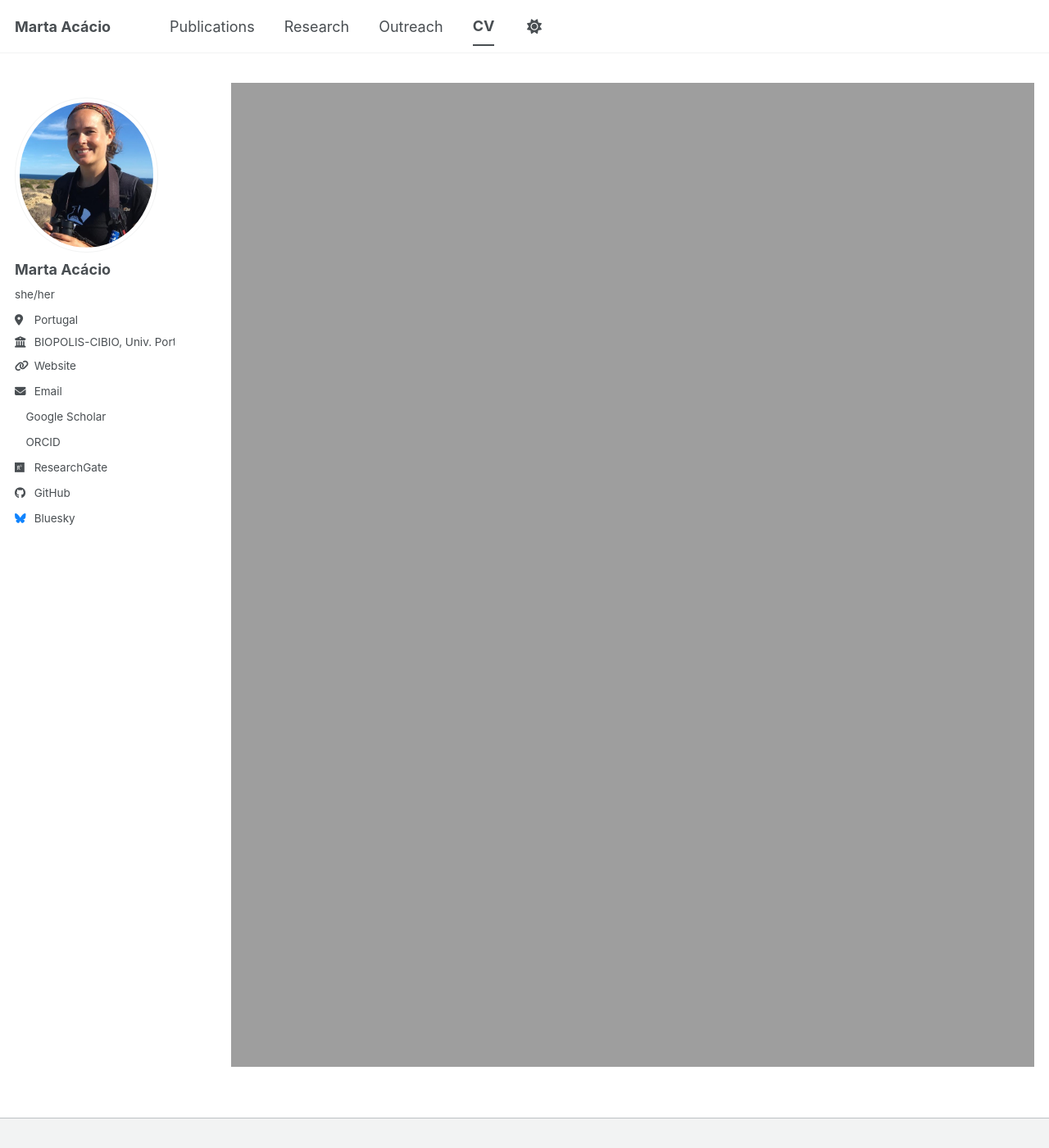
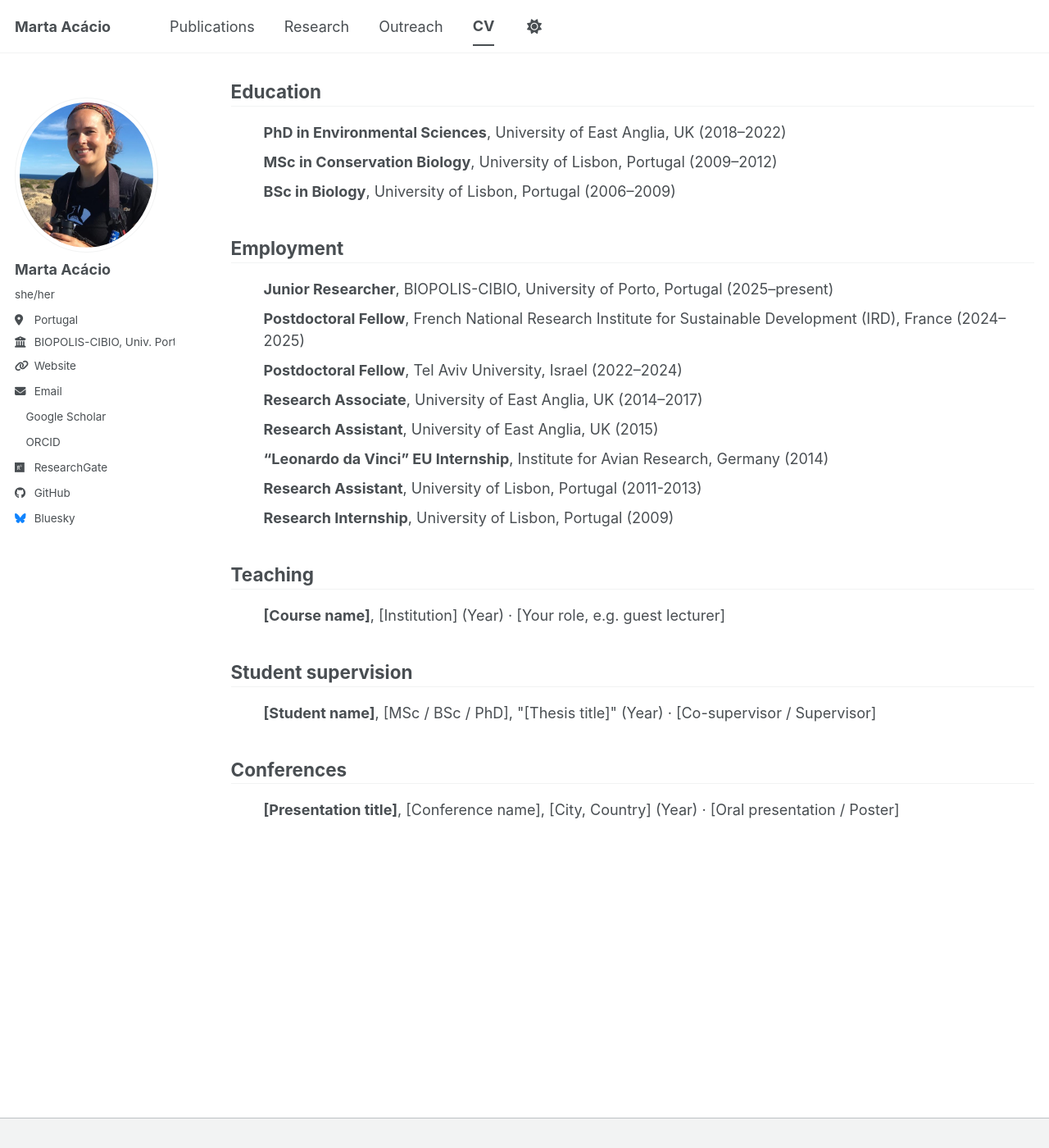
Before and after one commit to m-acacio/m-acacio.github.io, a Jekyll site: the page built from _pages/cv.md, in a window 1280 px wide and 1400 px high. Shown: the whole window at 82% size. Built offline with Jekyll 4.4.1, drawn with Linux system fonts in a browser that asks for light colours; a style sheet for code colours, icons or effects is not loaded.

Commit message:
Update cv.md

```diff
--- a/_pages/cv.md
+++ b/_pages/cv.md
@@ -7,4 +7,46 @@ author_profile: true
 
 {% include base_path %}
 
-<iframe src="{{ base_path }}/files/CV_MartaAcacio_web_202610.pdf" style="width:100%; height:1200px; border:none;"></iframe>
+<style>
+.cv-list { margin-top: 0.8em; }
+.cv-list li { margin-bottom: 0.5em; }
+</style>
+
+<h2 class="page__title" style="margin-bottom: 0.2em;">Education</h2>
+<hr style="margin-top: 0.3em;" />
+<ul class="cv-list">
+  <li><strong>PhD in Environmental Sciences</strong>, University of East Anglia, UK (2018–2022)</li>
+  <li><strong>MSc in Conservation Biology</strong>, University of Lisbon, Portugal (2009–2012)</li>
+  <li><strong>BSc in Biology</strong>, University of Lisbon, Portugal (2006–2009)</li>
+</ul>
+
+<h2 class="page__title" style="margin-bottom: 0.2em; margin-top: 2em;">Employment</h2>
+<hr style="margin-top: 0.3em;" />
+<ul class="cv-list">
+  <li><strong>Junior Researcher</strong>, BIOPOLIS-CIBIO, University of Porto, Portugal (2025–present)</li>
+  <li><strong>Postdoctoral Fellow</strong>, French National Research Institute for Sustainable Development (IRD), France (2024–2025)</li>
+  <li><strong>Postdoctoral Fellow</strong>, Tel Aviv University, Israel (2022–2024)</li>
+  <li><strong>Research Associate</strong>, University of East Anglia, UK (2014–2017)</li>
+  <li><strong>Research Assistant</strong>, University of East Anglia, UK (2015)</li>
+  <li><strong>“Leonardo da Vinci” EU Internship</strong>, Institute for Avian Research, Germany (2014)</li>
+  <li><strong>Research Assistant</strong>, University of Lisbon, Portugal (2011-2013)</li>
+  <li><strong>Research Internship</strong>, University of Lisbon, Portugal (2009)</li>
+</ul>
+
+<h2 class="page__title" style="margin-bottom: 0.2em; margin-top: 2em;">Teaching</h2>
+<hr style="margin-top: 0.3em;" />
+<ul class="cv-list">
+  <li><strong>[Course name]</strong>, [Institution] (Year) · [Your role, e.g. guest lecturer]</li>
+</ul>
+
+<h2 class="page__title" style="margin-bottom: 0.2em; margin-top: 2em;">Student supervision</h2>
+<hr style="margin-top: 0.3em;" />
+<ul class="cv-list">
+  <li><strong>[Student name]</strong>, [MSc / BSc / PhD], "[Thesis title]" (Year) · [Co-supervisor / Supervisor]</li>
+</ul>
+
+<h2 class="page__title" style="margin-bottom: 0.2em; margin-top: 2em;">Conferences</h2>
+<hr style="margin-top: 0.3em;" />
+<ul class="cv-list">
+  <li><strong>[Presentation title]</strong>, [Conference name], [City, Country] (Year) · [Oral presentation / Poster]</li>
+</ul>
```
